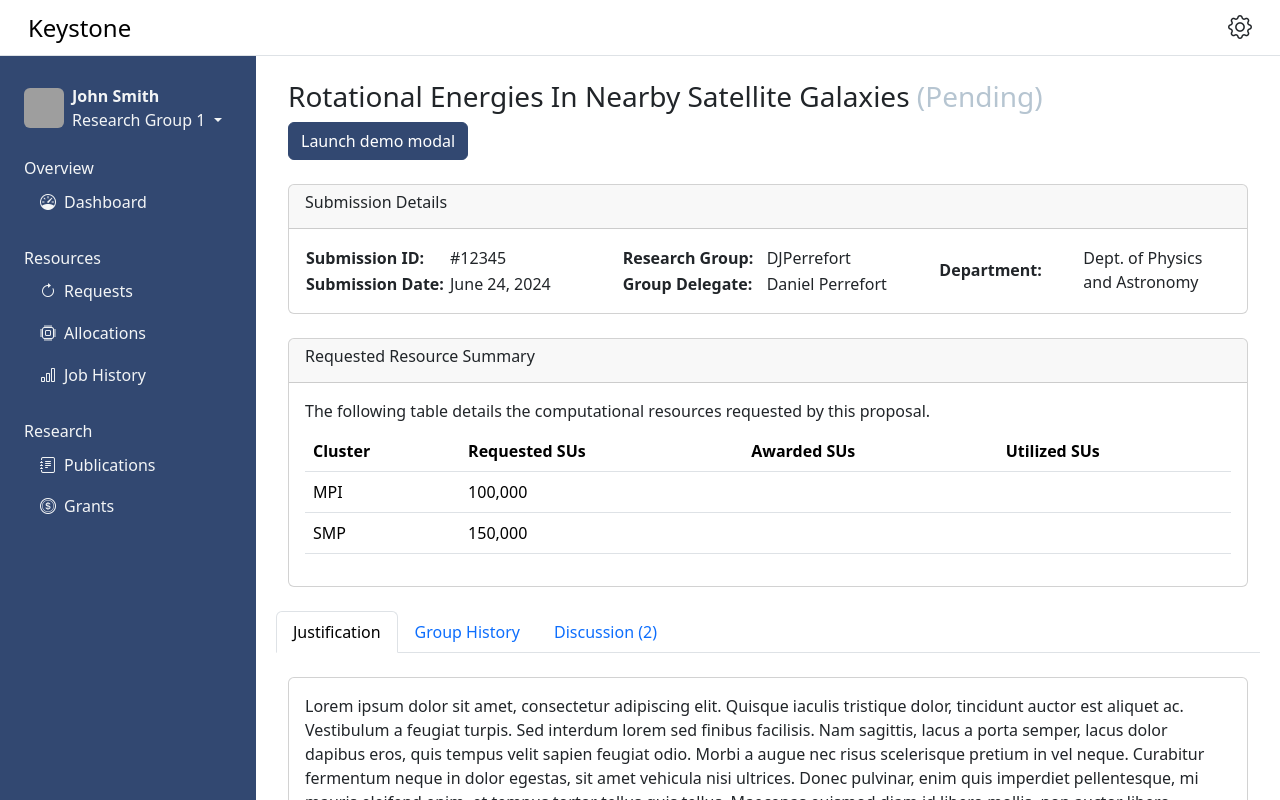
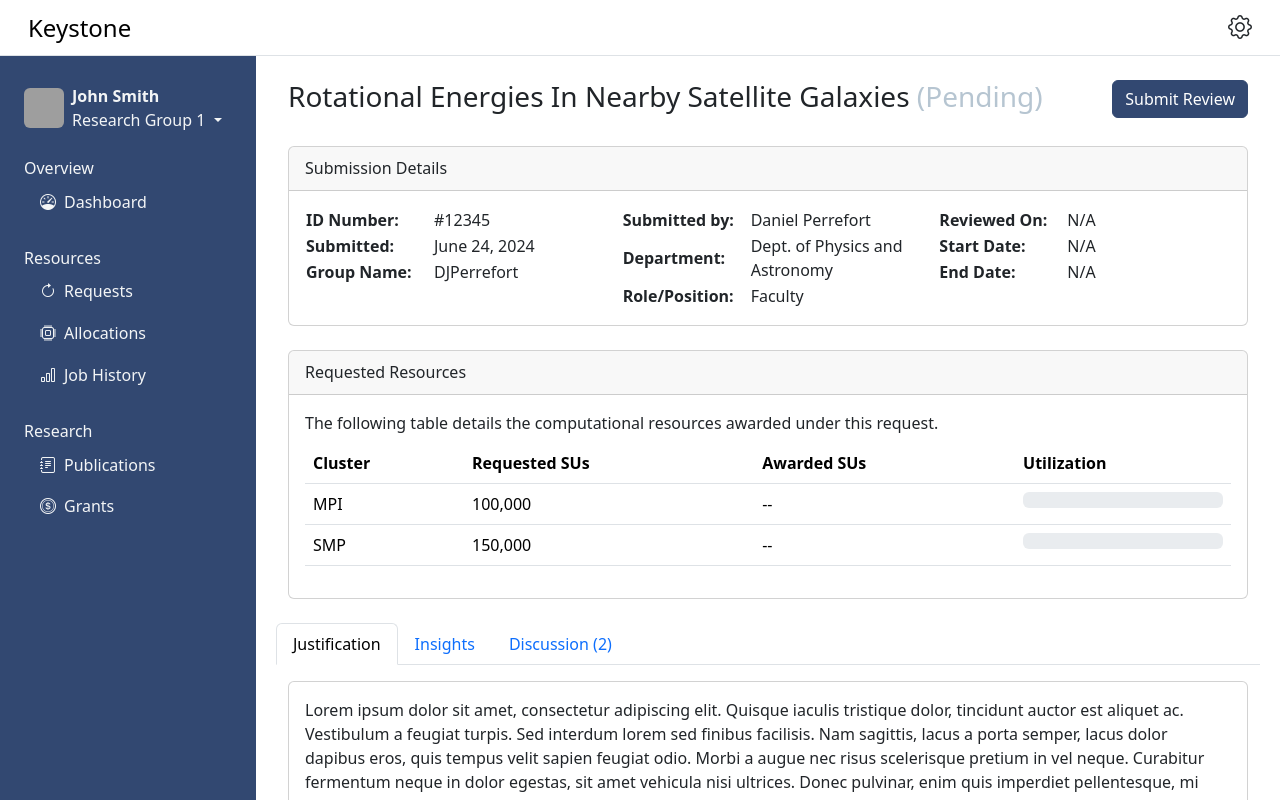
Before and after one commit to pitt-crc/keystone-web, an Angular app: page /app/request in a window 1280 px wide. Shown: the top 800 px of the page. Built offline with nearby package versions, Linux system fonts and the light colour scheme; sample sign-in values are in the browser's storage; grey boxes are pictures that could not be loaded.

Commit message:
More layout brainstorming

```diff
--- a/src/app/pages/components/request/request.component.html
+++ b/src/app/pages/components/request/request.component.html
@@ -1,17 +1,22 @@
 <app-layout-side-nav>
+
+  <div class="row">
+    <div class="col">
       <h1 class="h3">Rotational Energies In Nearby Satellite Galaxies <span class="text-secondary">(Pending)</span></h1>
-
-  <!-- Button trigger modal -->
-  <button type="button" class="btn btn-primary" data-bs-toggle="modal" data-bs-target="#exampleModal">
-    Launch demo modal
+    </div>
+    <div class="col-xl-auto text-xl-end">
+      <button type="button" class="btn btn-primary" data-bs-toggle="modal" data-bs-target="#reviewModal">
+        Submit Review
       </button>
+    </div>
+  </div>
 
   <!-- Modal -->
-  <div class="modal fade" id="exampleModal" tabindex="-1" aria-labelledby="exampleModalLabel" aria-hidden="true">
+  <div class="modal fade" id="exampleModal" tabindex="-1" aria-labelledby="reviewModalLabel" aria-hidden="true">
     <div class="modal-dialog modal-lg modal-dialog-centered">
       <div class="modal-content">
         <div class="modal-header">
-          <h5 class="modal-title" id="exampleModalLabel">Submit Review</h5>
+          <h5 class="modal-title" id="reviewModalLabel">Submit Review</h5>
           <button type="button" class="btn-close" data-bs-dismiss="modal" aria-label="Close"></button>
         </div>
         <div class="modal-body">
@@ -20,16 +25,16 @@
             <div class="mb-3 d-flex align-items-center">
               <label class="form-label me-2 align-middle" for="status">Status</label>
               <select class="form-select" id="status" name="status">
-                <option value="approved" selected>Approve</option>
-                <option value="denied">Deny</option>
+                <option value="approve" selected>Approve</option>
+                <option value="deny">Deny</option>
               </select>
             </div>
-            <table class="table">
+            <table class="table table-sm">
               <thead>
               <tr>
-                <th class="pt-0" scope="col">Cluster</th>
-                <th class="pt-0" scope="col">Requested SUs</th>
-                <th class="pt-0" scope="col">Awarded SUs</th>
+                <th>Cluster</th>
+                <th>Requested SUs</th>
+                <th>Awarded SUs</th>
               </tr>
               </thead>
               <tbody>
@@ -37,34 +42,34 @@
                 <td>MPI</td>
                 <td>100,000</td>
                 <td>
-                  <input type="text" class="form-control" id="mpi_awarded_su" name="mpi_awarded_su" placeholder="Enter awarded SUs">
+                  <input type="text" class="form-control" id="mpi_awarded_su" name="mpi_awarded_su">
                 </td>
               </tr>
               <tr>
                 <td>SMP</td>
                 <td>150,000</td>
                 <td>
-                  <input type="text" class="form-control" id="smp_awarded_su" name="smp_awarded_su" placeholder="Enter awarded SUs">
+                  <input type="text" class="form-control" id="smp_awarded_su" name="smp_awarded_su">
                 </td>
               </tr>
               <tr>
                 <td>HTC</td>
                 <td>0</td>
                 <td>
-                  <input type="text" class="form-control" id="htc_awarded_su" name="htc_awarded_su" placeholder="Enter awarded SUs">
+                  <input type="text" class="form-control" id="htc_awarded_su" name="htc_awarded_su">
                 </td>
               </tr>
               <tr>
                 <td>GPU</td>
                 <td>0</td>
                 <td>
-                  <input type="text" class="form-control" id="gpu_awarded_su" name="gpu_awarded_su" placeholder="Enter awarded SUs">
+                  <input type="text" class="form-control" id="gpu_awarded_su" name="gpu_awarded_su">
                 </td>
               </tr>
               </tbody>
             </table>
             <div class="mb-3">
-              <textarea class="form-control" id="review" rows="3" placeholder="Enter your comments here"></textarea>
+              <textarea class="form-control" id="review" rows="3" placeholder="Enter review comments here"></textarea>
             </div>
           </form>
         </div>
@@ -78,7 +83,7 @@
 
   <div class="card my-4">
     <div class="card-header">
-      <h2 class="h6">Submission Details</h2>
+      <h2 class="h6 my-1">Submission Details</h2>
     </div>
     <div class="card-body">
       <div class="row">
@@ -86,12 +91,16 @@
           <table>
             <tbody>
             <tr>
-              <td style="width: 9rem;"><strong>Submission ID:</strong></td>
+              <td style="width: 8rem;"><strong>ID Number:</strong></td>
               <td>#12345</td>
             </tr>
             <tr>
-              <td><strong>Submission Date:</strong></td>
+              <td><strong>Submitted:</strong></td>
               <td>June 24, 2024</td>
+            </tr>
+            <tr>
+              <td><strong>Group Name:</strong></td>
+              <td>DJPerrefort</td>
             </tr>
             </tbody>
           </table>
@@ -100,12 +109,16 @@
           <table>
             <tbody>
             <tr>
-              <td style="width: 9rem;"><strong>Research Group:</strong></td>
-              <td>DJPerrefort</td>
+              <td style="width: 8rem;"><strong>Submitted by:</strong></td>
+              <td>Daniel Perrefort</td>
             </tr>
             <tr>
-              <td><strong>Group Delegate:</strong></td>
-              <td>Daniel Perrefort</td>
+              <td><strong>Department:</strong></td>
+              <td>Dept. of Physics and Astronomy</td>
+            </tr>
+            <tr>
+              <td><strong>Role/Position:</strong></td>
+              <td>Faculty</td>
             </tr>
             </tbody>
           </table>
@@ -114,8 +127,16 @@
           <table>
             <tbody>
             <tr>
-              <td style="width: 9rem;"><strong>Department:</strong></td>
-              <td>Dept. of Physics and Astronomy</td>
+              <td style="width: 8rem;"><strong>Reviewed On:</strong></td>
+              <td>N/A</td>
+            </tr>
+            <tr>
+              <td><strong>Start Date:</strong></td>
+              <td>N/A</td>
+            </tr>
+            <tr>
+              <td><strong>End Date:</strong></td>
+              <td>N/A</td>
             </tr>
             </tbody>
           </table>
@@ -127,31 +148,41 @@
 
   <div class="card my-4">
     <div class="card-header">
-      <h2 class="h6">Requested Resource Summary</h2>
+      <h2 class="h6 my-1">Requested Resources</h2>
     </div>
     <div class="card-body">
-      <p>The following table details the computational resources requested by this proposal.</p>
+      <p>
+        The following table details the computational resources awarded under this request.
+      </p>
       <table class="table">
         <thead>
         <tr>
-          <th class="pt-0" scope="col">Cluster</th>
-          <th class="pt-0" scope="col">Requested SUs</th>
-          <th class="pt-0" scope="col">Awarded SUs</th>
-          <th class="pt-0" scope="col">Utilized SUs</th>
+          <th class="pt-0">Cluster</th>
+          <th class="pt-0">Requested SUs</th>
+          <th class="pt-0">Awarded SUs</th>
+          <th class="pt-0">Utilization</th>
         </tr>
         </thead>
         <tbody>
         <tr>
           <td>MPI</td>
           <td>100,000</td>
-          <td></td>
-          <td></td>
+          <td>--</td>
+          <td>
+            <div class="progress">
+              <div class="progress-bar" role="progressbar" style="width: 0%;" aria-valuenow="25" aria-valuemin="0" aria-valuemax="100"></div>
+            </div>
+          </td>
         </tr>
         <tr>
           <td>SMP</td>
           <td>150,000</td>
-          <td></td>
-          <td></td>
+          <td>--</td>
+          <td>
+            <div class="progress">
+              <div class="progress-bar" role="progressbar" style="width: 0%;" aria-valuenow="25" aria-valuemin="0" aria-valuemax="100"></div>
+            </div>
+          </td>
         </tr>
         </tbody>
       </table>
@@ -161,28 +192,25 @@
   <div class="row my-4">
     <ul class="nav nav-tabs" id="myTab" role="tablist">
       <li class="nav-item" role="presentation">
-        <button class="nav-link active" id="home-tab" data-bs-toggle="tab" data-bs-target="#home" type="button" role="tab" aria-controls="home" aria-selected="true">Justification</button>
+        <button class="nav-link active" id="justification-tab" data-bs-toggle="tab" data-bs-target="#justification" type="button" role="tab" aria-controls="justification" aria-selected="true">Justification</button>
       </li>
       <li class="nav-item" role="presentation">
-        <button class="nav-link" id="profile-tab" data-bs-toggle="tab" data-bs-target="#profile" type="button" role="tab" aria-controls="profile" aria-selected="false">Group History</button>
+        <button class="nav-link" id="insights-tab" data-bs-toggle="tab" data-bs-target="#insights" type="button" role="tab" aria-controls="insights" aria-selected="false">Insights</button>
       </li>
       <li class="nav-item" role="presentation">
-        <button class="nav-link" id="contact-tab" data-bs-toggle="tab" data-bs-target="#contact" type="button" role="tab" aria-controls="contact" aria-selected="false">Discussion (2)</button>
+        <button class="nav-link" id="discussion-tab" data-bs-toggle="tab" data-bs-target="#discussion" type="button" role="tab" aria-controls="discussion" aria-selected="false">Discussion (2)</button>
       </li>
     </ul>
+
     <div class="tab-content" id="myTabContent">
-      <div class="tab-pane fade show active" id="home" role="tabpanel" aria-labelledby="home-tab">
+      <div class="tab-pane fade show active" id="justification" role="tabpanel" aria-labelledby="justification-tab">
 
-        <div class="row mt-4">
-          <div class="col">
-            <div class="card">
-
+        <div class="card my-3">
           <div class="card-body">
             <p class="card-text">Lorem ipsum dolor sit amet, consectetur adipiscing elit. Quisque iaculis tristique dolor, tincidunt auctor est aliquet ac. Vestibulum a feugiat turpis. Sed interdum lorem sed finibus facilisis. Nam sagittis, lacus a porta semper, lacus dolor dapibus eros, quis tempus velit sapien feugiat odio. Morbi a augue nec risus scelerisque pretium in vel neque. Curabitur fermentum neque in dolor egestas, sit amet vehicula nisi ultrices. Donec pulvinar, enim quis imperdiet pellentesque, mi mauris eleifend enim, et tempus tortor tellus quis tellus. Maecenas euismod diam id libero mollis, non auctor libero facilisis. Donec in metus magna. Suspendisse sit amet consectetur lacus. Maecenas nec convallis magna, consequat sodales nisi.</p>
             <p class="card-text">Sed blandit venenatis dictum. Nulla sit amet urna id velit egestas aliquet. Fusce sodales odio diam, at auctor ex sodales id. Nullam facilisis massa eu sem pharetra pharetra. Aliquam in laoreet metus. Vivamus porta dolor at eros efficitur varius. Pellentesque tortor lectus, porttitor nec elit sed, malesuada aliquet massa. Maecenas vel nisi dignissim, fringilla odio ut, varius nisl. Suspendisse nisi purus, fermentum a finibus a, facilisis id nisi. Morbi tincidunt, nibh ac dignissim accumsan, nulla eros tristique nisi, vitae accumsan ante ipsum in lorem. Mauris rhoncus commodo massa nec efficitur. Cras orci dolor, imperdiet vitae augue et, auctor luctus leo. Aenean a risus quis lacus finibus semper eget eget ante. In dapibus ipsum quis turpis condimentum finibus.</p>
           </div>
           <div class="card-footer">
-
             <ul class="list-unstyled my-1 d-flex flex-row">
               <li class="mx-1"><span class="text-muted">Attachments:</span></li>
               <li class="mx-1"><a href="#">Attachment 1.pdf</a></li>
@@ -191,11 +219,12 @@
           </div>
         </div>
       </div>
-        </div>
+
+      <div class="tab-pane fade" id="insights" role="tabpanel" aria-labelledby="insights-tab">
+        ...
       </div>
 
-      <div class="tab-pane fade" id="profile" role="tabpanel" aria-labelledby="profile-tab">...</div>
-      <div class="tab-pane fade" id="contact" role="tabpanel" aria-labelledby="contact-tab">
+      <div class="tab-pane fade" id="discussion" role="tabpanel" aria-labelledby="discussion-tab">
         <div class="card my-3">
           <div class="card-body">
             Gerald Ford
```
Lines whose indentation alone changed are shown as unchanged.
